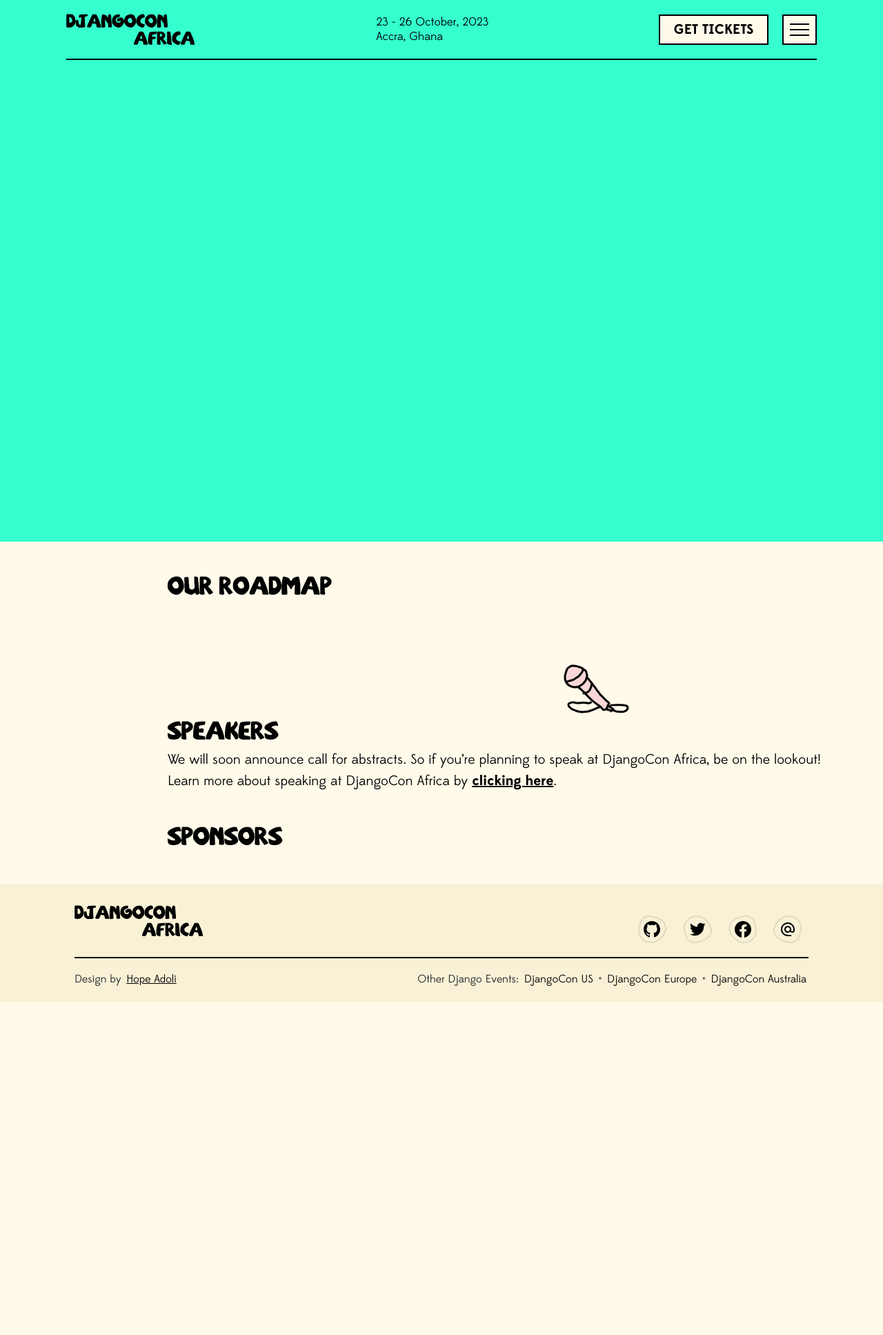
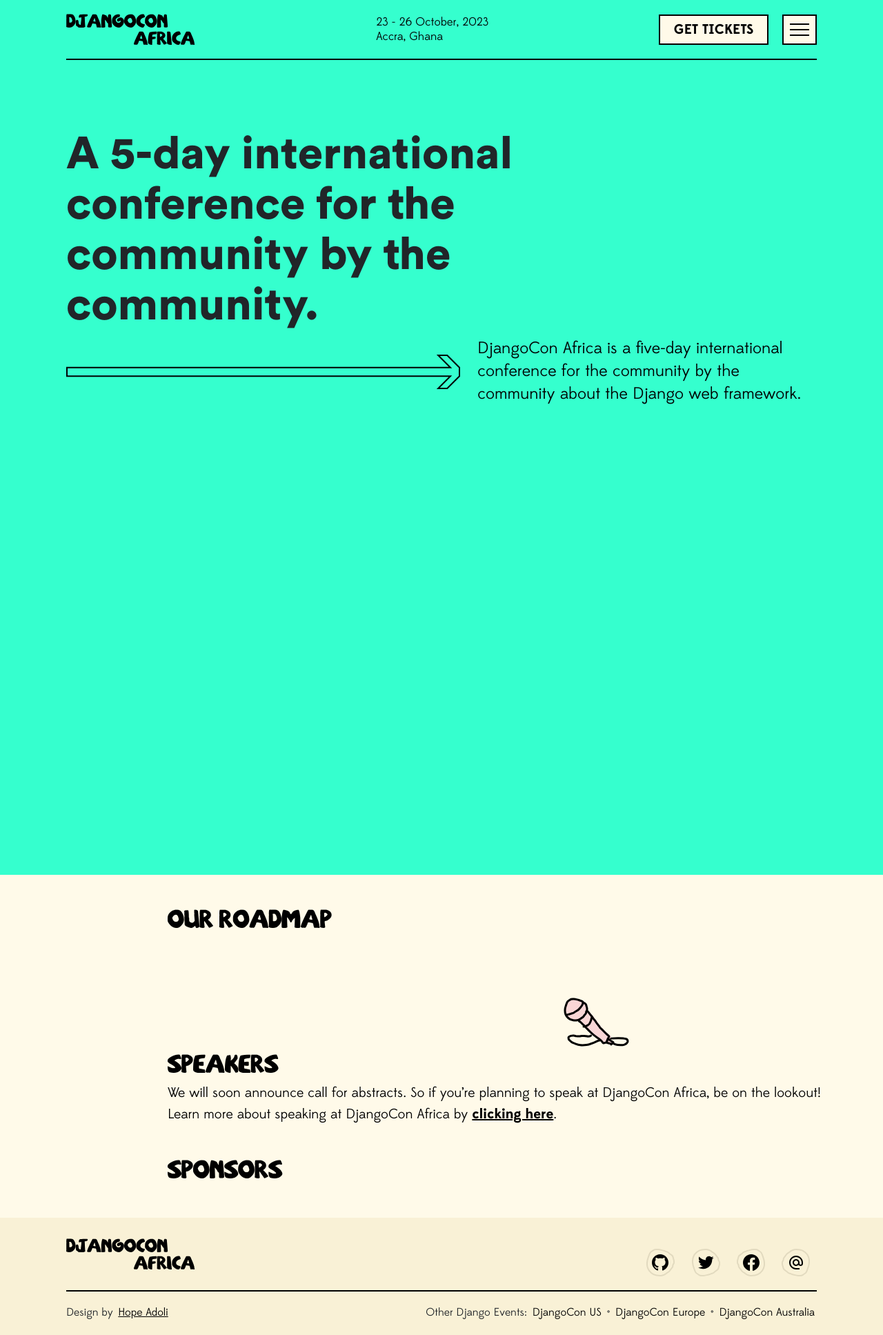
Before and after one commit to djangocon/2023.djangocon.africa, a Jekyll site: the page built from index.md, in a window 1280 px wide. Shown: the whole page at 69% size. Built offline with Jekyll 4.4.1, drawn with Linux system fonts in a browser that asks for light colours; before the commit the page ends 1452 px from its top, so only the background shows below that.

Commit message:
Add hero text with styles

```diff
--- /dev/null
+++ b/_includes/hero.html
@@ -0,0 +1,10 @@
+<div class="container hero">
+  <div class="hero-text">A 5-day international conference for the community by the community.</div>
+  <div class="description">
+    <img src="/static/img/site/arrow.svg" />
+    <div class="text">
+      DjangoCon Africa is a five-day international conference for the community by the community
+      about the Django web framework.
+    </div>
+  </div>
+</div>
--- a/_layouts/home.html
+++ b/_layouts/home.html
@@ -16,6 +16,8 @@
 
   <body>
     <header>{% include nav.html %}</header>
+    <section class="hero">{% include hero.html %}</section>
+
     <div class="heading-title">
       <h3 class="text">OUR ROADMAP</h3>
     </div>
--- a/static/css/style.css
+++ b/static/css/style.css
@@ -121,11 +121,6 @@
   color: #010101;
 }
 
-header {
-  background-color: #35ffce;
-  height: 785px;
-}
-
 .mic {
   position: relative;
   width: 100px;
@@ -171,6 +166,7 @@
   max-width: 85%;
   margin-right: auto;
   margin-left: auto;
+  padding: 0;
 }
 
 footer .content {
@@ -221,6 +217,10 @@
   text-decoration: none;
 }
 
+nav {
+  background-color: #35ffce;
+}
+
 .nav {
   position: relative;
   display: flex;
@@ -230,7 +230,6 @@
   border-bottom: 2px solid black;
   padding: 20px 0;
   font-family: "Edmondsans";
-  margin-bottom: 100px;
   z-index: 100;
 }
 
@@ -314,3 +313,36 @@
 nav .active {
   border-bottom: 2px solid #000000;
 }
+
+.hero {
+  background-color: #35ffce;
+  padding-bottom: 340px;
+}
+
+.hero-text {
+  padding: 0;
+  font-family: "Circular Std";
+  font-style: normal;
+  font-weight: 700;
+  font-size: 65px;
+  line-height: 73px;
+  padding-top: 100px;
+  width: 75%;
+  margin-bottom: 10px;
+}
+
+.hero .description {
+  display: flex;
+  align-items: center;
+  gap: 25px;
+}
+
+.hero .description .text {
+  font-family: "Edmondsans";
+  font-style: normal;
+  font-weight: 400;
+  font-size: 24px;
+  line-height: 33px;
+  width: 500px;
+  color: #000000;
+}
```
